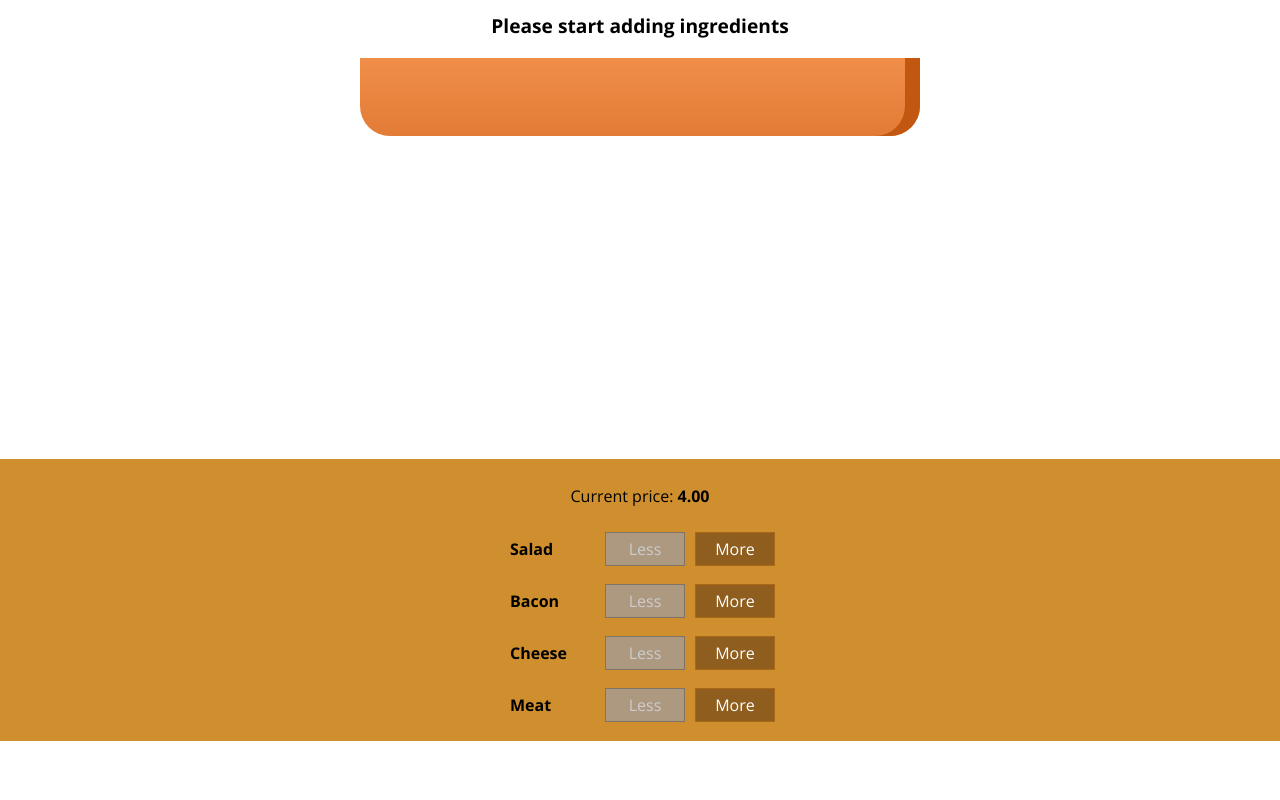
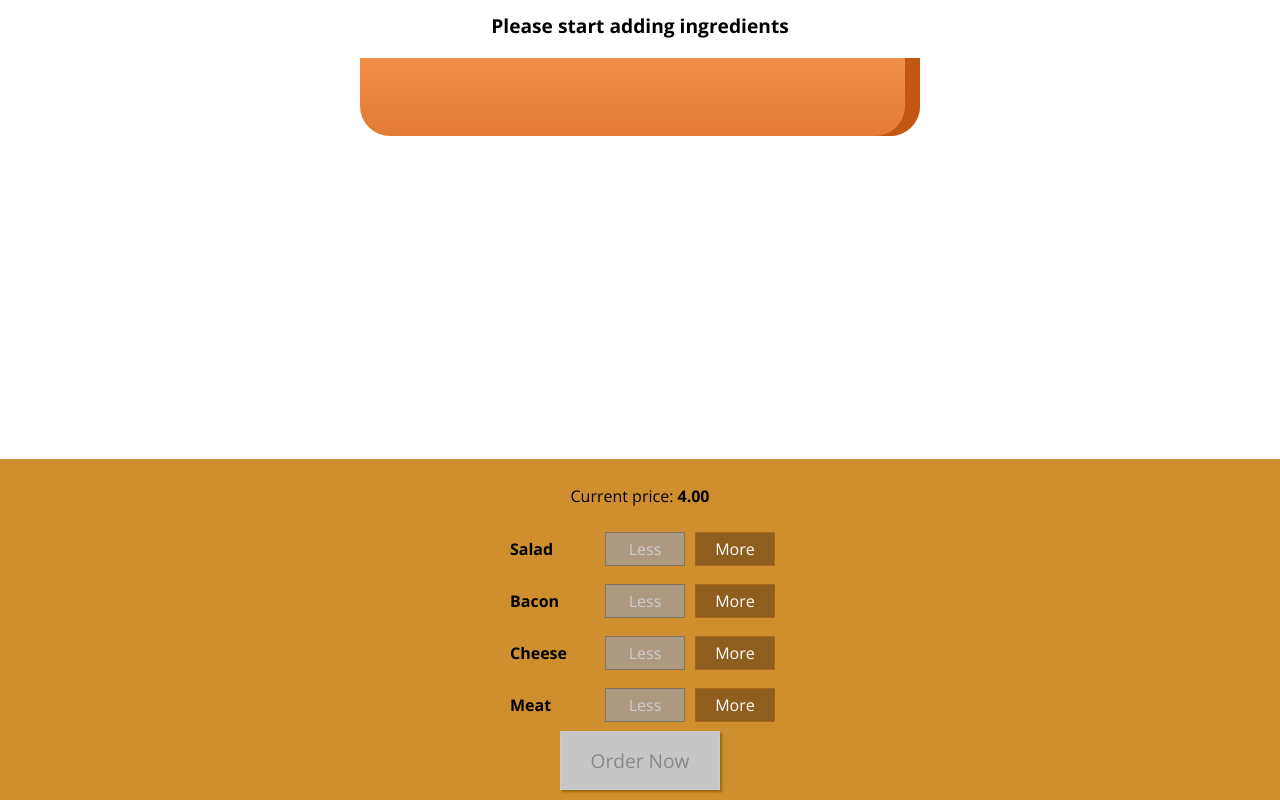
Before and after one commit to mabolhasani/BurgerBuilder, a React (Create React App) app: page / in a window 1280 px wide. Shown: the part 223-1023 px from the top of the page. Before the commit the page ends 964 px from the top, so only its background shows below. Built offline with nearby package versions, Linux system fonts and the light colour scheme.

Commit message:
added order button to burger builder

```diff
--- a/src/components/Burger/BuildControls/BuildControls.jsx
+++ b/src/components/Burger/BuildControls/BuildControls.jsx
@@ -25,6 +25,9 @@
           />
         );
       })}
+      <button className={classes.OrderButton} disabled={!props.purchasable}>
+        Order Now
+      </button>
     </div>
   );
 };
--- a/src/components/Burger/BuildControls/BuildControls.module.css
+++ b/src/components/Burger/BuildControls/BuildControls.module.css
@@ -8,3 +8,44 @@
   margin: auto;
   padding: 10px 0;
 }
+
+.OrderButton {
+  background-color: #DAD735;
+  outline: none;
+  cursor: pointer;
+  border: 1px solid #966909;
+  color: #966909;
+  font-family: inherit;
+  font-size: 1.2em;
+  padding: 15px 30px;
+  box-shadow: 2px 2px 2px #966909;
+}
+
+.OrderButton:hover, .OrderButton:active {
+  background-color: #A0DB41;
+  border: 1px solid #966909;
+  color: #966909;
+}
+
+.OrderButton:disabled {
+  background-color: #C7C6C6;
+  cursor: not-allowed;
+  border: 1px solid #ccc;
+  color: #888888;
+}
+
+.OrderButton:not(:disabled) {
+  animation: enable 0.3s linear;
+}
+
+@keyframes enable {
+  0% {
+      transform: scale(1);
+  }
+  60% {
+      transform: scale(1.1);
+  }
+  100% {
+      transform: scale(1);
+  }
+}
--- a/src/containers/BurgeBuilder/BurgerBuilder.jsx
+++ b/src/containers/BurgeBuilder/BurgerBuilder.jsx
@@ -18,7 +18,20 @@
       meat: 0,
     },
     totalPrice: 4,
+    purchasable: false,
   };
+
+  updatePurchaseState(ingredients) {
+    const sum = Object.keys(ingredients)
+      .map((igKey) => {
+        return ingredients[igKey];
+      })
+      .reduce((sum, el) => {
+        return sum + el;
+      }, 0);
+
+    this.setState({ purchasable: sum > 0 });
+  }
 
   addIngredientHandler = (type) => {
     const updatedCounted = this.state.ingredients[type] + 1;
@@ -30,6 +43,8 @@
     const newPrice = this.state.totalPrice + INGREDIENT_PRICES[type];
 
     this.setState({ totalPrice: newPrice, ingredients: updatedIngredients });
+
+    this.updatePurchaseState(updatedIngredients);
   };
 
   removeIngredientHandler = (type) => {
@@ -43,6 +58,8 @@
     const newPrice = this.state.totalPrice - INGREDIENT_PRICES[type];
 
     this.setState({ totalPrice: newPrice, ingredients: updatedIngredients });
+
+    this.updatePurchaseState(updatedIngredients);
   };
 
   render() {
@@ -62,6 +79,7 @@
           ingredientRemoved={this.removeIngredientHandler}
           disabled={disabledInfo}
           price={this.state.totalPrice}
+          purchasable={this.state.purchasable}
         />
       </React.Fragment>
     );
```
Also changed, not shown: src/components/Burger/BuildControls/BuildControl/BuildControl.module.css (line endings or trailing spaces).
